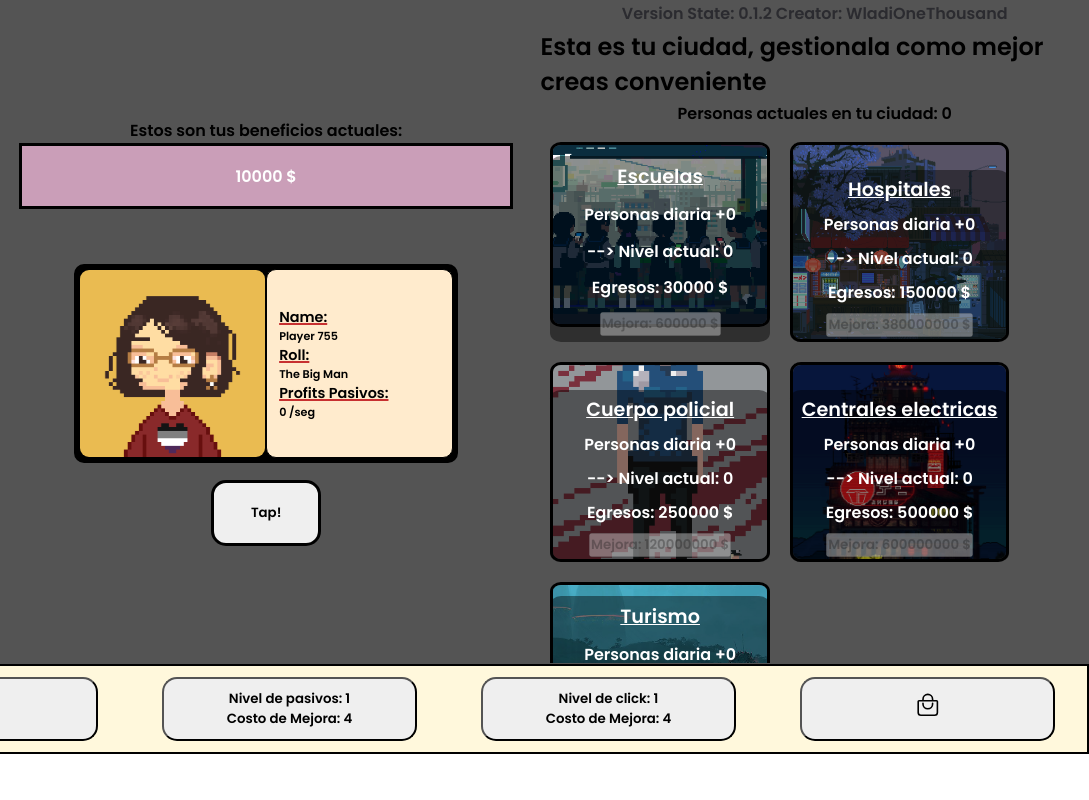
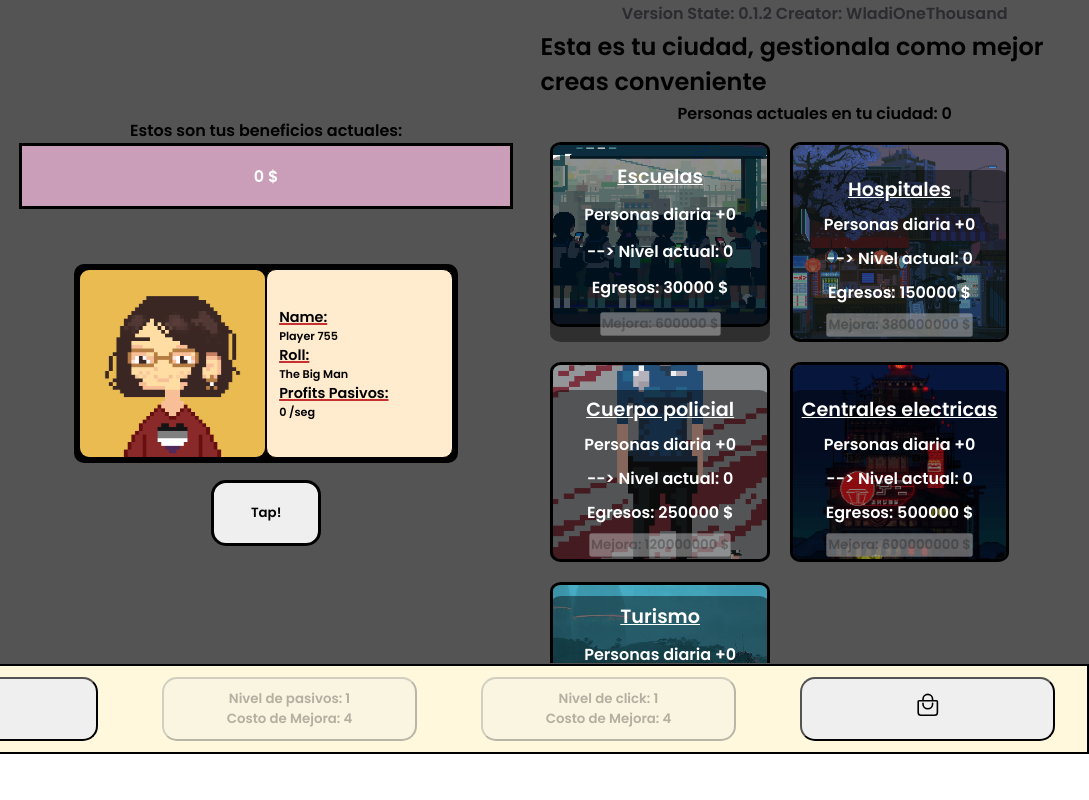
Before and after one commit to Wladi1000/Wladi1000.github.io, a plain HTML site: page index.html in a window 1280 px wide. Shown: the full height of the page, 191-1280 px from the left. Drawn offline with nearby package versions, Linux system fonts and the light colour scheme.

Commit message:
Bug fix
se resetearon los puntos iniciales

```diff
--- a/index.html
+++ b/index.html
@@ -165,7 +165,7 @@
                     }
                     ],
                     // Caracteristicas del personaje
-                    puntos: 10000,
+                    puntos: 0,
                     acelerador: 0,
                     aceleradorClick: 1,
                     profit: 1,
```
